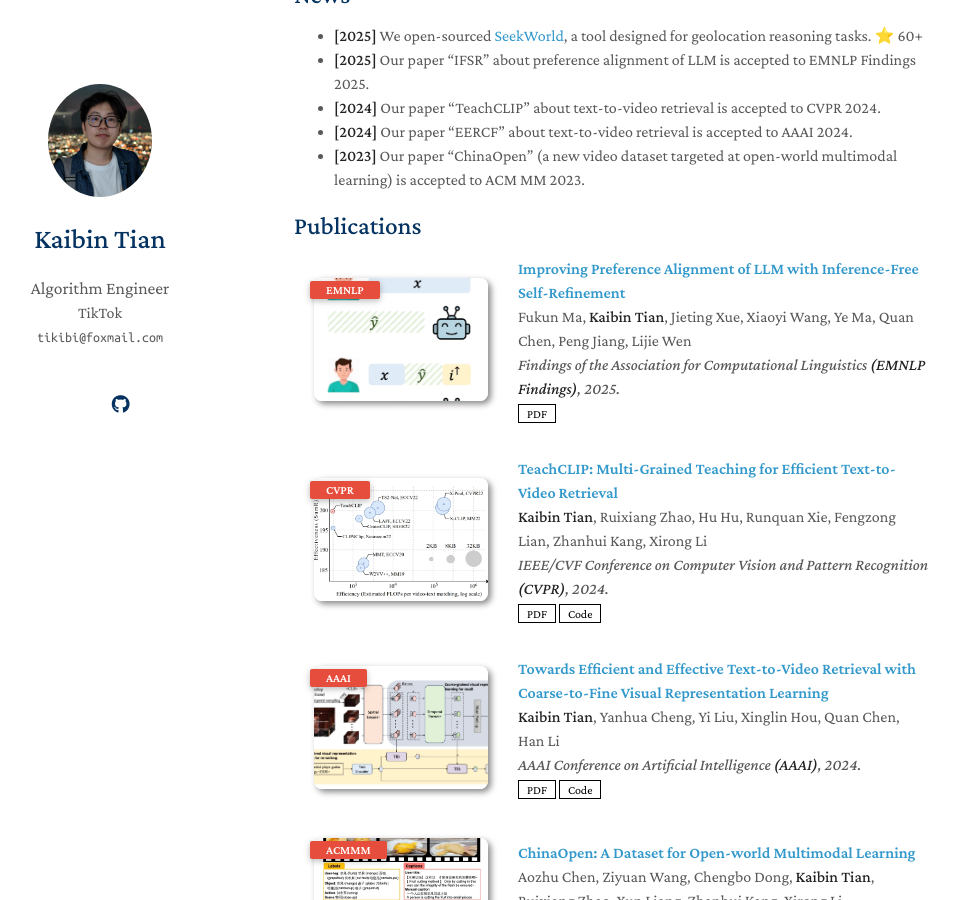
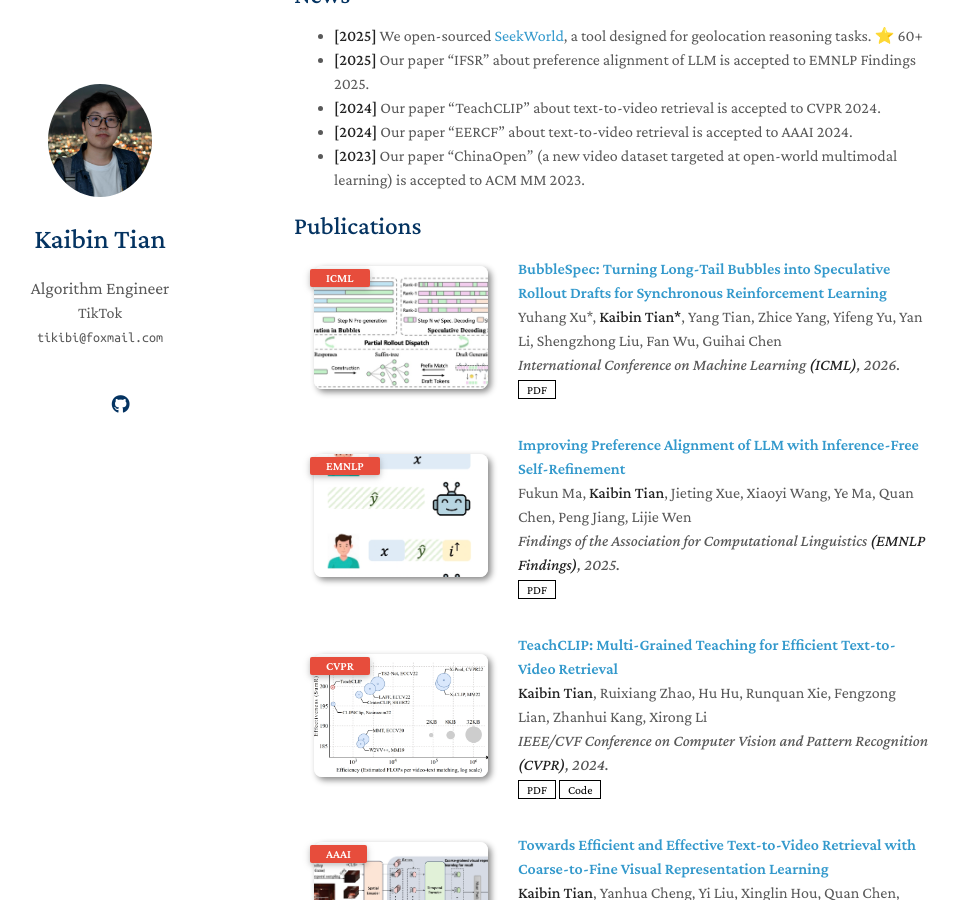
Before and after one commit to TheEighthDay/theeighthday.github.io, a Jekyll site: the page built from index.md, in a window 1280 px wide and 900 px high, scrolled down 426 px. Shown: the whole window, without its empty margins (176-1135 px from the left). Built offline with Jekyll 4.4.1, drawn with Linux system fonts in a browser that asks for light colours; a style sheet for code colours, icons or effects is not loaded; our own code applies the rules of GitHub Pages for plain Markdown files.

Commit message:
feat: add ICML 2026 paper BubbleSpec to publications
Co-authored-by: Cursor <cursoragent@cursor.com>

```diff
--- a/_data/publications.yml
+++ b/_data/publications.yml
@@ -1,4 +1,11 @@
 main:
+
+  - title: "BubbleSpec: Turning Long-Tail Bubbles into Speculative Rollout Drafts for Synchronous Reinforcement Learning"
+    authors: Yuhang Xu*, <strong>Kaibin Tian*</strong>, Yang Tian, Zhice Yang, Yifeng Yu, Yan Li, Shengzhong Liu, Fan Wu, Guihai Chen
+    conference_short: ICML
+    conference: International Conference on Machine Learning <strong>(ICML)</strong>, 2026.
+    pdf: https://arxiv.org/pdf/2605.08862
+    image: ./assets/img/papers/icml2026.jpeg
 
   - title: "Improving Preference Alignment of LLM with Inference-Free Self-Refinement"
     authors: Fukun Ma, <strong>Kaibin Tian</strong>, Jieting Xue, Xiaoyi Wang, Ye Ma, Quan Chen, Peng Jiang, Lijie Wen
```
Also changed, not shown: assets/img/papers/icml2026.jpeg (added).
